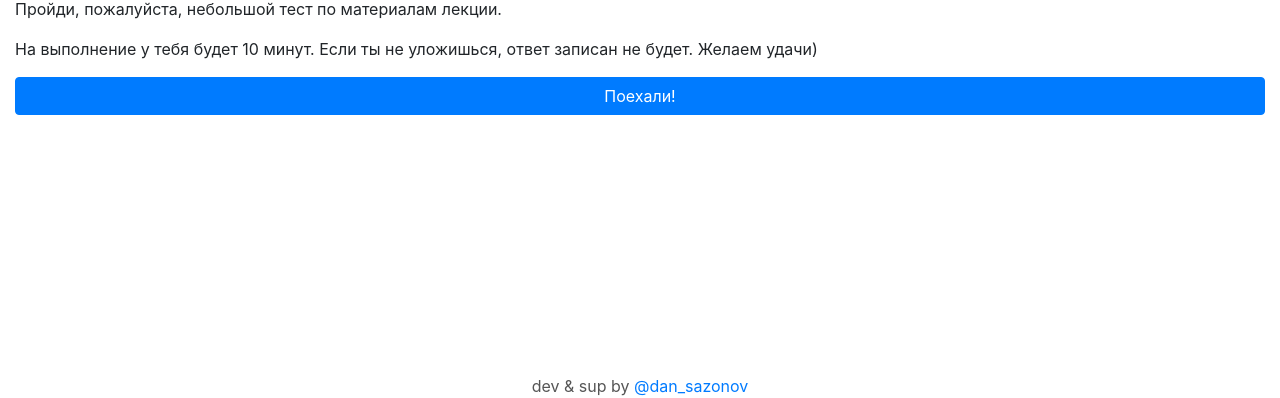
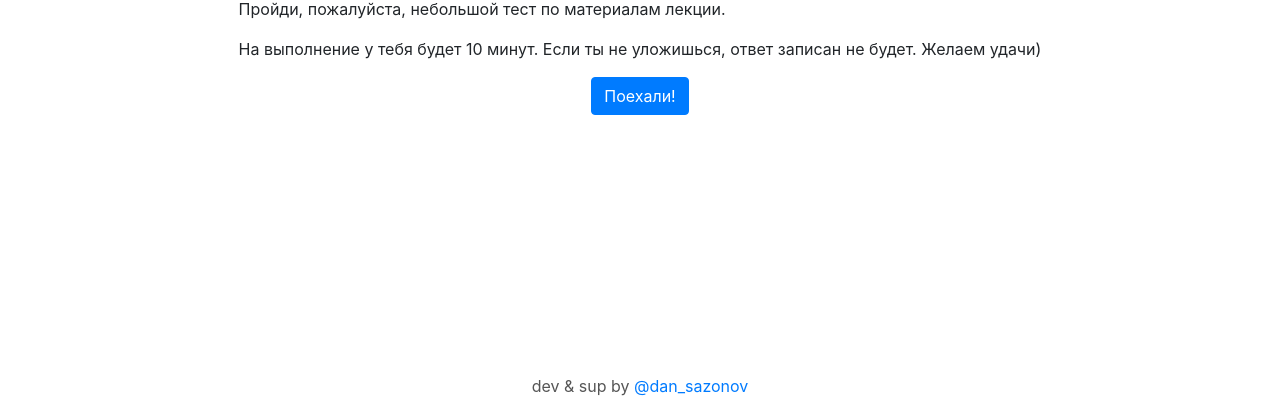
Before and after one commit to dan-sazonov/proforg-quiz, a plain HTML site: page index.html in a window 1280 px wide. Shown: the part 402-800 px from the top of the page. Drawn offline with nearby package versions, Linux system fonts and the light colour scheme.

Commit message:
Ласт правки

```diff
--- a/index.html
+++ b/index.html
@@ -41,12 +41,12 @@
     <img src="logo.png" alt="Логотип школы профоргов" class="img-fluid">
   </header>
 
-  <main>
+  <main class="d-flex justify-content-center">
     <div class="step0" id="startSlide">
       <h2>Привет!</h2>
       <p>Пройди, пожалуйста, небольшой тест по материалам лекции.</p>
       <p>На выполнение у тебя будет 10 минут. Если ты не уложишься, ответ записан не будет. Желаем удачи)</p>
-      <form class="d-flex flex-column justify-content-between">
+      <form class="d-flex flex-column justify-content-between align-items-center">
         <button type="button" class="btn btn-primary" id="startBtn">Поехали!</button>
       </form>
     </div>
@@ -67,7 +67,9 @@
         </div>
 
         <p class="timer">До завершения теста осталось: <span id="minutes" class="font-weight-bold"> </span>:<span id="seconds" class="font-weight-bold"> </span></p>
+        <div class="d-flex flex-column justify-content-center">
         <button type="button" class="btn btn-success mr-4" id="nextBtn">Далее</button>
+        </div>
       </div>
     </div>
 
```
